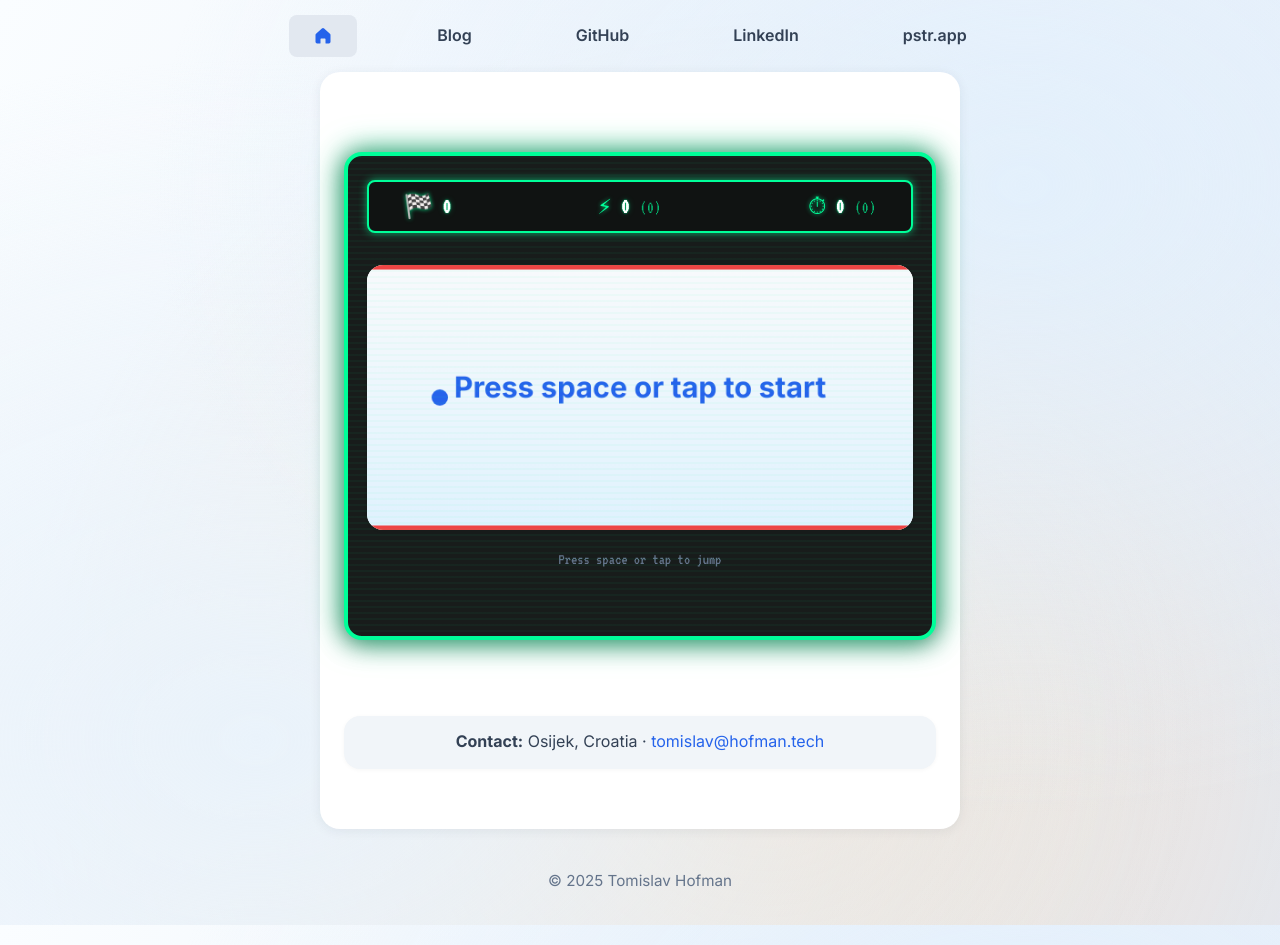
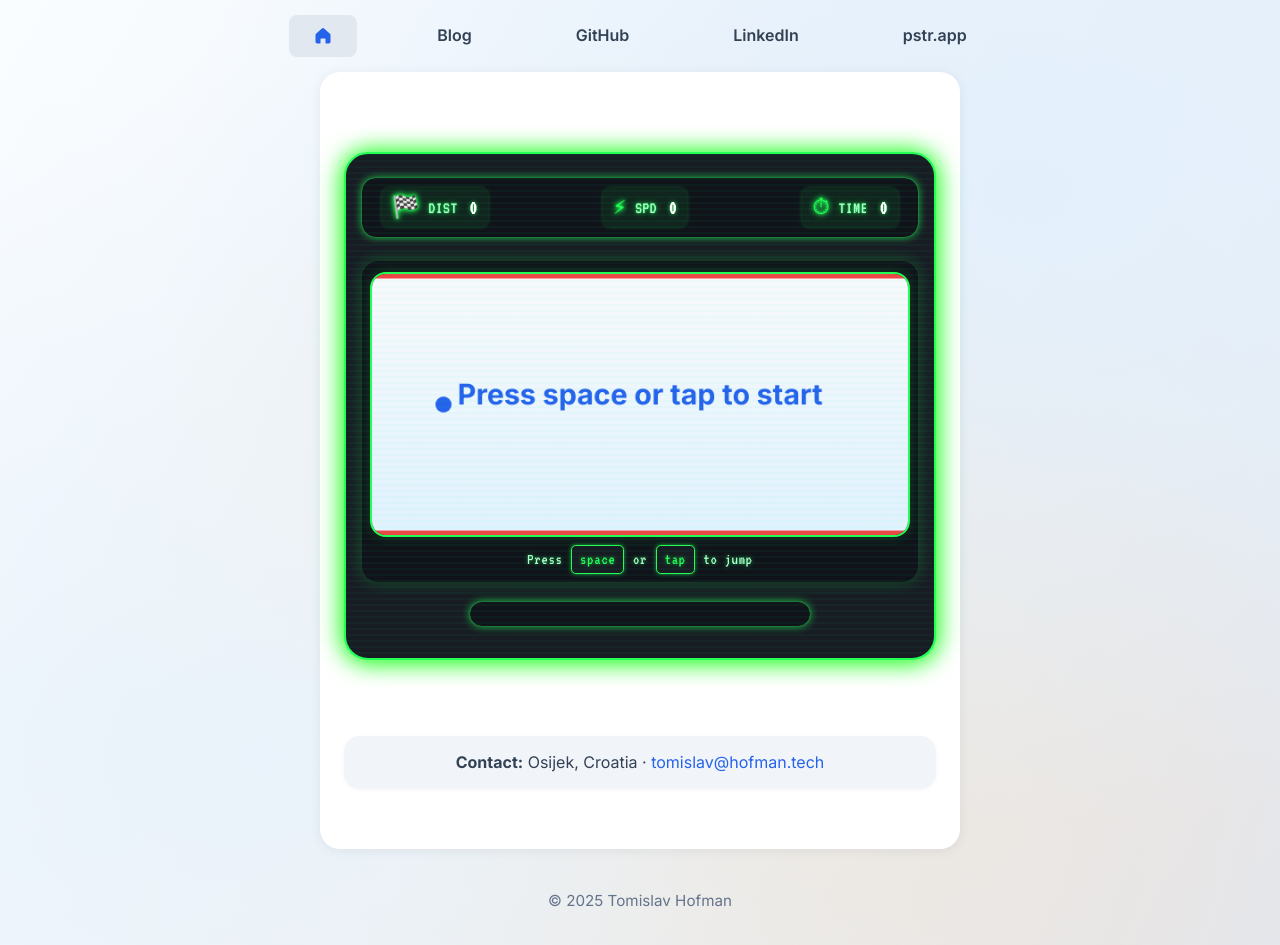
Before and after one commit to tomislavhofman/tomislavhofman.github.io, a Jekyll site: the page built from index.html, in a window 1280 px wide. Built offline with Jekyll 4.4.1, drawn with Linux system fonts in a browser that asks for light colours.

Commit message:
Retroify.

```diff
--- a/css/custom.css
+++ b/css/custom.css
@@ -554,16 +554,16 @@ button:hover, .btn:hover {
 
 /* --- Retro Console Styles --- */
 .retro-console {
-  background: #181c1b;
-  border: 4px solid #00ff99;
-  border-radius: 18px;
-  box-shadow: 0 0 32px #00ff99a0, 0 2px 24px #000b;
+  background: #181c23;
+  border-radius: 1.5rem;
+  box-shadow: 0 0 24px 0 #0f0a, 0 2px 24px 0 #0f0a;
   max-width: 640px;
   margin: 2.5em auto 2em auto;
-  padding: 1.5em 1.2em 2em 1.2em;
+  padding: 1.5em 1em 2em 1em;
+  font-family: 'VT323', 'Fira Mono', 'Menlo', monospace;
   position: relative;
-  font-family: 'VT323', 'Fira Mono', 'Menlo', 'Consolas', monospace;
-  overflow: hidden;
+  border: 2.5px solid #22ff55;
+  box-sizing: border-box;
 }
 .retro-console:before {
   content: '';
@@ -576,43 +576,148 @@ button:hover, .btn:hover {
   );
   z-index: 1;
 }
-.retro-score-bar {
+.retro-ui-bar {
   display: flex;
   justify-content: space-between;
   align-items: center;
-  background: #101312;
-  border: 2px solid #00ff99;
-  border-radius: 8px;
-  font-family: 'VT323', 'Fira Mono', 'Menlo', 'Consolas', monospace;
-  font-size: 1.35em;
-  color: #00ff99;
+  gap: 0.5em;
+  background: #10141a;
+  border-radius: 0.7em;
+  box-shadow: 0 0 8px #22ff55cc, 0 0 1px #22ff55;
+  padding: 0.5em 1em;
   margin-bottom: 1.2em;
-  padding: 0.3em 1.1em 0.2em 1.1em;
-  box-shadow: 0 0 8px #00ff99a0;
-  position: relative;
-  z-index: 2;
-  min-height: 2.2em;
+  font-size: 1.25em;
+  color: #22ff55;
+  font-family: 'VT323', 'Fira Mono', 'Menlo', monospace;
+  letter-spacing: 0.04em;
+  text-shadow: 0 0 6px #22ff55cc, 0 0 2px #22ff55;
 }
 .score-item {
   display: flex;
   align-items: center;
   gap: 0.3em;
-  margin: 0 0.5em;
-  white-space: nowrap;
+  font-size: 1em;
+  background: rgba(34,255,85,0.07);
+  border-radius: 0.4em;
+  padding: 0.1em 0.5em;
+  box-shadow: 0 0 4px #22ff5544;
 }
 .score-icon {
   font-size: 1.1em;
   margin-right: 0.1em;
-  filter: drop-shadow(0 0 2px #00ff99cc);
+  filter: drop-shadow(0 0 2px #22ff55cc);
+}
+.score-label {
+  font-size: 0.85em;
+  color: #aaffcc;
+  margin-right: 0.2em;
+  letter-spacing: 0.03em;
 }
 .score-value {
   font-weight: bold;
   color: #fff;
-  text-shadow: 0 0 2px #00ff99, 0 0 6px #00ff9944;
+  text-shadow: 0 0 4px #22ff55cc;
+  margin-left: 0.1em;
 }
-.score-best {
-  color: #00ff99;
-  font-size: 0.85em;
-  margin-left: 0.2em;
-  opacity: 0.7;
+.retro-game-container {
+  background: #10141a;
+  border-radius: 1em;
+  box-shadow: 0 0 16px #22ff5544, 0 1px 4px #0002;
+  padding: 0.7em 0.5em 0.5em 0.5em;
+  margin-bottom: 1.2em;
 }
+#dino-game {
+  width: 100%;
+  background: #181c23;
+  border-radius: 1em;
+  box-shadow: 0 0 12px #22ff5533, 0 1px 4px #0002;
+  border: 2px solid #22ff55;
+  display: block;
+}
+.retro-ui-hint {
+  text-align: center;
+  margin-top: 0.5em;
+  color: #aaffcc;
+  font-size: 1em;
+  font-family: 'VT323', 'Fira Mono', 'Menlo', monospace;
+  letter-spacing: 0.04em;
+  text-shadow: 0 0 4px #22ff5599;
+}
+.key {
+  display: inline-block;
+  background: #181c23;
+  color: #22ff55;
+  border: 1.5px solid #22ff55;
+  border-radius: 0.3em;
+  padding: 0.05em 0.5em;
+  margin: 0 0.1em;
+  font-size: 1em;
+  font-family: inherit;
+  box-shadow: 0 0 4px #22ff5599;
+}
+.retro-highscore-list {
+  background: #10141a;
+  border-radius: 0.7em;
+  box-shadow: 0 0 8px #22ff55cc, 0 0 1px #22ff55;
+  padding: 0.7em 1em 0.7em 1em;
+  margin: 0 auto;
+  max-width: 340px;
+  color: #22ff55;
+  font-family: 'VT323', 'Fira Mono', 'Menlo', monospace;
+  font-size: 1.1em;
+  text-align: center;
+  letter-spacing: 0.04em;
+  text-shadow: 0 0 6px #22ff55cc, 0 0 2px #22ff55;
+}
+.highscore-title {
+  font-size: 1.1em;
+  color: #aaffcc;
+  margin-bottom: 0.2em;
+  letter-spacing: 0.06em;
+  text-shadow: 0 0 6px #22ff55cc;
+}
+.highscore-ol {
+  list-style: none;
+  padding: 0;
+  margin: 0.2em 0 0 0;
+}
+.highscore-ol li {
+  background: rgba(34,255,85,0.09);
+  border-radius: 0.4em;
+  margin: 0.15em 0;
+  padding: 0.1em 0.5em;
+  color: #fff;
+  font-weight: bold;
+  text-shadow: 0 0 4px #22ff55cc;
+  font-size: 1.05em;
+}
+@media (max-width: 700px) {
+  .retro-console {
+    padding: 1em 0.2em 1.2em 0.2em;
+    max-width: 99vw;
+  }
+  .retro-ui-bar, .retro-highscore-list {
+    font-size: 1em;
+    padding: 0.4em 0.5em;
+  }
+  .retro-game-container {
+    padding: 0.3em 0.1em 0.3em 0.1em;
+  }
+}
+@media (max-width: 480px) {
+  .retro-console {
+    border-radius: 0.7em;
+    padding: 0.5em 0.05em 0.7em 0.05em;
+  }
+  .retro-ui-bar, .retro-highscore-list {
+    font-size: 0.95em;
+    padding: 0.2em 0.2em;
+  }
+  .retro-game-container {
+    border-radius: 0.5em;
+    padding: 0.1em 0.01em 0.1em 0.01em;
+  }
+  #dino-game {
+    border-radius: 0.5em;
+  }
+}
--- a/index.html
+++ b/index.html
@@ -37,14 +37,12 @@ title: Tomislav Hofman
     "email": "mailto:tomislav@hofman.tech"
 }</script>
 <div class="retro-console">
-  <div id="score-tracker" class="retro-score-bar"></div>
-  <div id="dino-game-container" style="max-width: 600px; margin: 2em auto;">
-      <canvas id="dino-game" width="600" height="150"
-              style="width:100%;background:#fff;border-radius:1rem;box-shadow:0 1px 4px rgba(0,0,0,0.04);"></canvas>
-      <div style="text-align:center;margin-top:0.5em;color:#64748b;font-size:0.98em;">Press space or tap to jump</div>
+  <div id="score-tracker" class="retro-score-bar retro-ui-bar"></div>
+  <div id="dino-game-container" class="retro-game-container">
+      <canvas id="dino-game" width="600" height="150"></canvas>
+      <div class="retro-ui-hint">Press <span class="key">space</span> or <span class="key">tap</span> to jump</div>
   </div>
-  <div id="highscore-list"
-       style="max-width: 600px; margin: 1em auto; text-align: center; font-family: Inter, Arial, sans-serif; color: #64748b;"></div>
+  <div id="highscore-list" class="retro-highscore-list"></div>
 </div>
 <script>
     (function () {
@@ -313,13 +311,13 @@ title: Tomislav Hofman
             const tracker = document.getElementById('score-tracker');
             tracker.style.minHeight = '';
 
-            // Compact, retro style with icons
+            // Compact, retro style with icons and pixel font
             const effectiveSpeedBoost = 1 + speedBoost;
             const distanceValue = Math.floor(effectiveSpeedBoost * highscore);
             tracker.innerHTML = `
-              <span class="score-item" title="Distance"><span class="score-icon">🏁</span> <span class="score-value">${distanceValue}</span></span>
-              <span class="score-item" title="Speed Boost"><span class="score-icon">⚡</span> <span class="score-value">${speedBoost}</span> <span class="score-best">(${greenHighScore})</span></span>
-              <span class="score-item" title="Time"><span class="score-icon">⏱</span> <span class="score-value">${Math.floor(highscore)}</span> <span class="score-best">(${timeHighScore})</span></span>
+              <span class="score-item" title="Distance"><span class="score-icon">🏁</span><span class="score-label">DIST</span><span class="score-value">${distanceValue}</span></span>
+              <span class="score-item" title="Speed Boost"><span class="score-icon">⚡</span><span class="score-label">SPD</span><span class="score-value">${speedBoost}</span></span>
+              <span class="score-item" title="Time"><span class="score-icon">⏱</span><span class="score-label">TIME</span><span class="score-value">${Math.floor(highscore)}</span></span>
             `;
         }
 
@@ -366,9 +364,9 @@ title: Tomislav Hofman
         function updateHighscoreList() {
             const listElement = document.getElementById('highscore-list');
             if (highscoreList.length > 0) {
-                let listHTML = '<h3>Top 5 Distances</h3><ol style="list-style-position: inside; padding-left: 0; -webkit-padding-start: 0;">';
+                let listHTML = '<div class="highscore-title">TOP SCORES</div><ol class="highscore-ol">';
                 for (const score of highscoreList) {
-                    listHTML += `<li style="margin: 0.2em 0;">${score}</li>`;
+                    listHTML += `<li>${score}</li>`;
                 }
                 listHTML += '</ol>';
                 listElement.innerHTML = listHTML;
```
